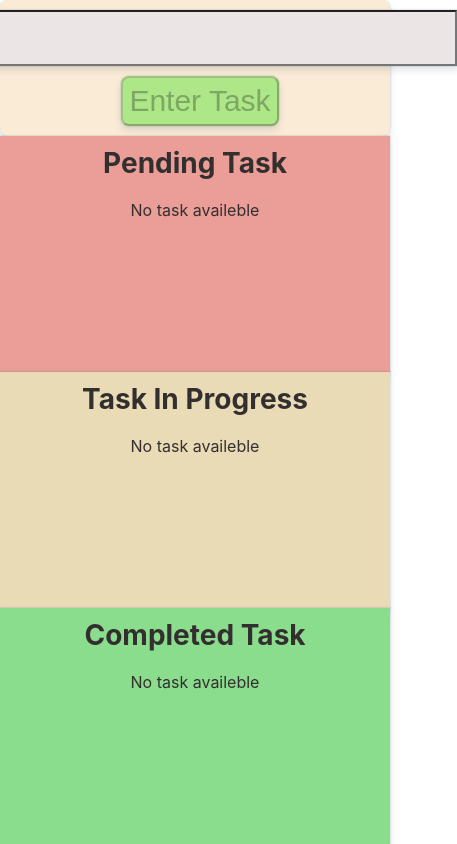
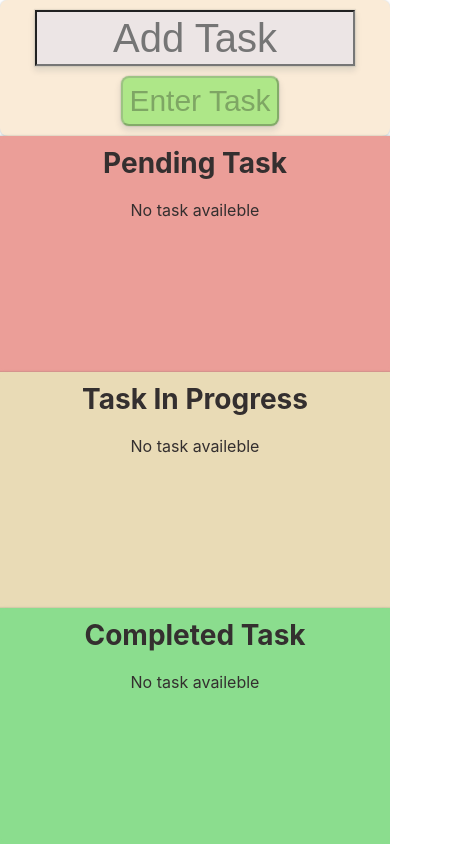
Before and after one commit to IlIIIlIIIlIlIlI/Interactive-To-Do-List, a React (Create React App) app: page / in a window 390 px wide. Shown: the whole page, 457 px wide, since content can reach past the window. Built offline with nearby package versions, Linux system fonts and the light colour scheme.

Commit message:
input placeholder

```diff
--- a/src/inputTask/InputList.jsx
+++ b/src/inputTask/InputList.jsx
@@ -58,6 +58,7 @@ function InputList() {
               name="task"
               autoComplete="off"
               spellcheck="off"
+              placeholder="Add Task"
               value={formik.values.task}
               onChange={formik.handleChange}
               onBlur={(event) => {
--- a/src/inputTask/inputList.css
+++ b/src/inputTask/inputList.css
@@ -1,10 +1,20 @@
 input {
-  /* min-width: 80%; */
+  width: 33.34vw;
   height: 50px;
   font-size: 40px;
   background-color: #ece5e5;
   margin-top: 10px;
   box-shadow: 0 0 1px 1px rgb(10 40 55 / 8%), 0 4px 6px 1px rgb(10 40 55 / 10%);
+}
+
+input::placeholder {
+  text-align: center;
+}
+
+@media only screen and (max-width: 1024px) {
+  input {
+    width: 80vw;
+  }
 }
 
 .inputDiv {
```
